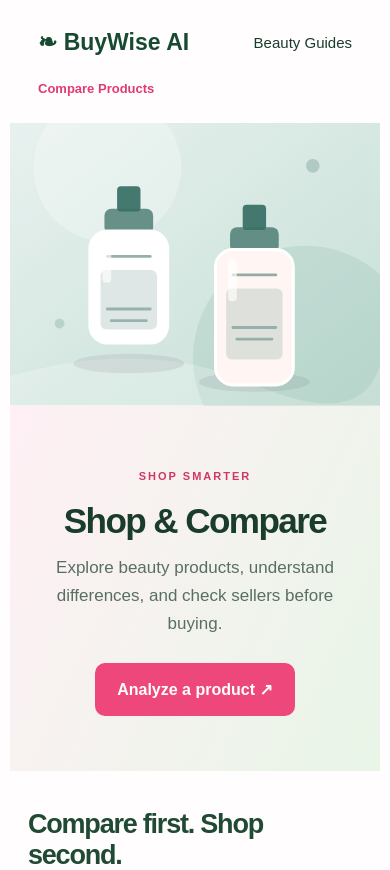
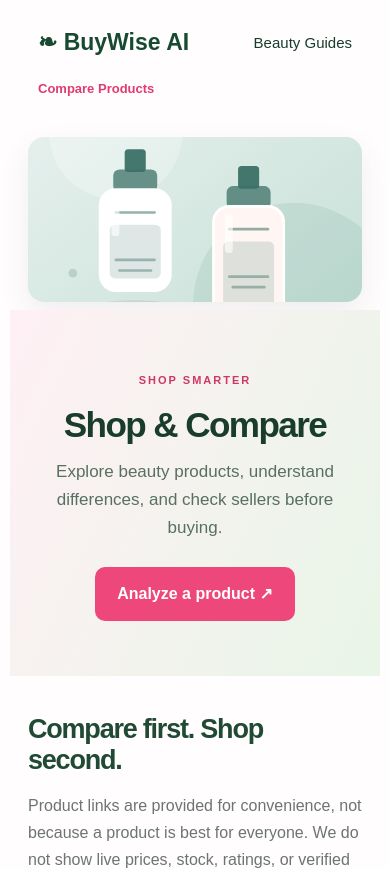
Before and after one commit to GhinwaFAKIH/buywise-ai, a Next.js app in the folder frontend/: page /shop in a window 390 px wide. Shown: the top 870 px of the page. Built offline with nearby package versions, Linux system fonts and the light colour scheme.

Commit message:
Style: responsive topic-based visuals on supporting site pages

```diff
--- a/frontend/app/globals.css
+++ b/frontend/app/globals.css
@@ -412,3 +412,7 @@ main,section,article,.guidesPage,.guideArticle,.categoryPage,.categoryProduct,.c
 .ghFeatureBanner p{font-size:16px;margin:8px 0}
 .ghFeatureBanner .ghEditorialArtwork{height:100%;min-height:250px}
 @media(max-width:640px){.ghArticleVisual{aspect-ratio:1.35/1;border-radius:17px}.ghFeatureBanner{margin:15px;padding:0;grid-template-columns:1fr 1fr;min-height:170px}.ghFeatureBanner>div{padding:15px}.ghFeatureBanner h2{font-size:25px}.ghFeatureBanner p{font-size:13px}.ghFeatureBanner .ghEditorialArtwork{min-height:170px}}
+
+.ghSlimArt{width:min(100% - 36px,1050px);height:230px;overflow:hidden;border-radius:22px;margin:25px auto 12px;box-shadow:0 12px 30px #53426c16}
+.ghSlimArt .ghEditorialArtwork{display:block;width:100%;height:100%}
+@media(max-width:600px){.ghSlimArt{height:165px;border-radius:16px;margin:14px auto 8px}}
```
